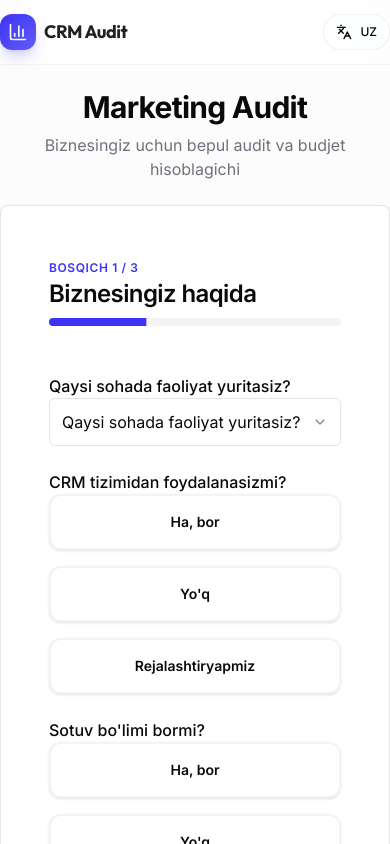
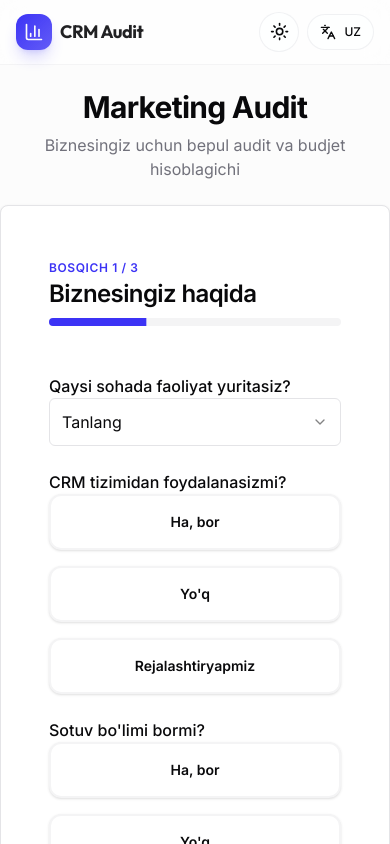
Before and after one commit to mnosirov/CRM-Audit, a Next.js app: page / in a window 390 px wide. Shown: the top 844 px of the page. Built offline with nearby package versions, Linux system fonts and the light colour scheme.

Commit message:
feat: Implement dark mode, fix responsive layout, and cleanup text

```diff
--- a/app/layout.tsx
+++ b/app/layout.tsx
@@ -2,6 +2,7 @@ import type { Metadata } from "next";
 import { Inter, Outfit } from "next/font/google"; // Added Outfit
 import "./globals.css";
 import { LanguageProvider } from "@/components/providers/language-provider";
+import { ThemeProvider } from "@/components/providers/theme-provider";
 import { cn } from "@/lib/utils";
 
 const inter = Inter({ subsets: ["latin", "cyrillic"], variable: "--font-inter" });
@@ -20,9 +21,16 @@ export default function RootLayout({
   return (
     <html lang="en" suppressHydrationWarning>
       <body className={cn(inter.variable, outfit.variable, "min-h-screen bg-background font-sans antialiased")}>
-        <LanguageProvider>
-          {children}
-        </LanguageProvider>
+        <ThemeProvider
+          attribute="class"
+          defaultTheme="system"
+          enableSystem
+          disableTransitionOnChange
+        >
+          <LanguageProvider>
+            {children}
+          </LanguageProvider>
+        </ThemeProvider>
       </body>
     </html>
   );
--- a/components/audit/step-form.tsx
+++ b/components/audit/step-form.tsx
@@ -43,11 +43,11 @@ export function StepForm({ onSubmit, isSubmitting }: StepFormProps) {
             niche: "",
             hasCrm: undefined,
             hasSalesDept: undefined,
-            incomeGoal: 0,
-            avgCheck: 0,
-            conversion: 0,
-            currentLeads: 0,
-            currentBudget: 0,
+            incomeGoal: undefined,
+            avgCheck: undefined,
+            conversion: undefined,
+            currentLeads: undefined,
+            currentBudget: undefined,
         },
         mode: "onChange",
     })
@@ -60,6 +60,12 @@ export function StepForm({ onSubmit, isSubmitting }: StepFormProps) {
         watch,
         formState: { errors },
     } = form
+
+    const handleKeyDown = (e: React.KeyboardEvent<HTMLInputElement>) => {
+        if (["-", "+", "e", "E"].includes(e.key)) {
+            e.preventDefault()
+        }
+    }
 
     const handleNext = async () => {
         let fieldsToValidate: (keyof AuditFormValues)[] = []
@@ -123,7 +129,7 @@ export function StepForm({ onSubmit, isSubmitting }: StepFormProps) {
                                         defaultValue={watch("niche")}
                                     >
                                         <SelectTrigger id="niche" className="h-12 text-base">
-                                            <SelectValue placeholder={t.questions.niche} />
+                                            <SelectValue placeholder={t.common.select} />
                                         </SelectTrigger>
                                         <SelectContent>
                                             {Object.entries(t.options.niches).map(([key, label]) => (
@@ -216,8 +222,10 @@ export function StepForm({ onSubmit, isSubmitting }: StepFormProps) {
                                         <Input
                                             id="currentLeads"
                                             type="number"
+                                            min={0}
                                             placeholder="0"
                                             className="pl-10 h-12 text-base"
+                                            onKeyDown={handleKeyDown}
                                             {...register("currentLeads", { valueAsNumber: true })}
                                         />
                                     </div>
@@ -232,8 +240,10 @@ export function StepForm({ onSubmit, isSubmitting }: StepFormProps) {
                                         <Input
                                             id="currentBudget"
                                             type="number"
+                                            min={0}
                                             placeholder="0"
                                             className="pl-10 h-12 text-base"
+                                            onKeyDown={handleKeyDown}
                                             {...register("currentBudget", { valueAsNumber: true })}
                                         />
                                     </div>
@@ -260,8 +270,10 @@ export function StepForm({ onSubmit, isSubmitting }: StepFormProps) {
                                         <Input
                                             id="incomeGoal"
                                             type="number"
+                                            min={0}
                                             placeholder="10000"
                                             className="pl-10 h-12 text-base"
+                                            onKeyDown={handleKeyDown}
                                             {...register("incomeGoal", { valueAsNumber: true })}
                                         />
                                     </div>
@@ -276,8 +288,10 @@ export function StepForm({ onSubmit, isSubmitting }: StepFormProps) {
                                         <Input
                                             id="avgCheck"
                                             type="number"
+                                            min={0}
                                             placeholder="100"
                                             className="pl-10 h-12 text-base"
+                                            onKeyDown={handleKeyDown}
                                             {...register("avgCheck", { valueAsNumber: true })}
                                         />
                                     </div>
@@ -292,9 +306,12 @@ export function StepForm({ onSubmit, isSubmitting }: StepFormProps) {
                                         <Input
                                             id="conversion"
                                             type="number"
+                                            min={0}
+                                            max={100}
                                             placeholder="5"
                                             step="0.1"
                                             className="pl-10 h-12 text-base"
+                                            onKeyDown={handleKeyDown}
                                             {...register("conversion", { valueAsNumber: true })}
                                         />
                                     </div>
--- a/components/layout/header.tsx
+++ b/components/layout/header.tsx
@@ -4,8 +4,12 @@ import { useLanguage } from "@/components/providers/language-provider"
 import { Button } from "@/components/ui/button"
 import { Languages, BarChart3 } from "lucide-react"
 
+import { useTheme } from "next-themes"
+import { Sun, Moon } from "lucide-react"
+
 export function Header() {
     const { t, language, setLanguage } = useLanguage()
+    const { theme, setTheme } = useTheme()
 
     const toggleLanguage = () => {
         setLanguage(language === "uz" ? "ru" : "uz")
@@ -13,7 +17,7 @@ export function Header() {
 
     return (
         <header className="sticky top-0 z-50 w-full border-b border-border/40 bg-background/80 backdrop-blur-md supports-[backdrop-filter]:bg-background/60">
-            <div className="container flex h-16 items-center justify-between">
+            <div className="container flex h-16 items-center justify-between px-4 md:px-6">
                 <div className="flex items-center gap-2">
                     <div className="flex h-9 w-9 items-center justify-center rounded-xl bg-gradient-to-br from-primary to-primary/80 text-primary-foreground shadow-lg shadow-primary/20">
                         <BarChart3 className="h-5 w-5" />
@@ -28,10 +32,17 @@ export function Header() {
                     </div>
                 </div>
 
-                <div className="flex items-center gap-4">
-                    <div className="hidden md:flex items-center gap-6 text-sm font-medium text-muted-foreground">
-                        {/* Potential Navigation Links could go here */}
-                    </div>
+                <div className="flex items-center gap-2">
+                    <Button
+                        variant="ghost"
+                        size="icon"
+                        onClick={() => setTheme(theme === "dark" ? "light" : "dark")}
+                        className="rounded-full border border-border/50 bg-background/50 hover:bg-accent hover:text-accent-foreground transition-all duration-300"
+                    >
+                        <Sun className="h-[1.2rem] w-[1.2rem] rotate-0 scale-100 transition-all dark:-rotate-90 dark:scale-0" />
+                        <Moon className="absolute h-[1.2rem] w-[1.2rem] rotate-90 scale-0 transition-all dark:rotate-0 dark:scale-100" />
+                        <span className="sr-only">Toggle theme</span>
+                    </Button>
 
                     <Button
                         variant="ghost"
--- /dev/null
+++ b/components/providers/theme-provider.tsx
@@ -0,0 +1,11 @@
+"use client"
+
+import * as React from "react"
+import { ThemeProvider as NextThemesProvider } from "next-themes"
+
+export function ThemeProvider({
+    children,
+    ...props
+}: React.ComponentProps<typeof NextThemesProvider>) {
+    return <NextThemesProvider {...props}>{children}</NextThemesProvider>
+}
--- a/lib/translations.ts
+++ b/lib/translations.ts
@@ -5,6 +5,7 @@ export const translations = {
         common: {
             next: "Keyingi",
             step: "Bosqich",
+            select: "Tanlang",
             back: "Orqaga",
             finish: "Yakunlash",
             calculate: "Hisoblash",
@@ -71,6 +72,7 @@ export const translations = {
         common: {
             next: "Далее",
             step: "Шаг",
+            select: "Выберите",
             back: "Назад",
             finish: "Завершить",
             calculate: "Рассчитать",
--- a/package.json
+++ b/package.json
@@ -22,6 +22,7 @@
     "framer-motion": "^12.34.0",
     "lucide-react": "^0.563.0",
     "next": "16.1.6",
+    "next-themes": "^0.4.6",
     "radix-ui": "^1.4.3",
     "react": "19.2.3",
     "react-dom": "19.2.3",
```
Also changed, not shown: 1 other file (tests, documents, lock files or other folders).
